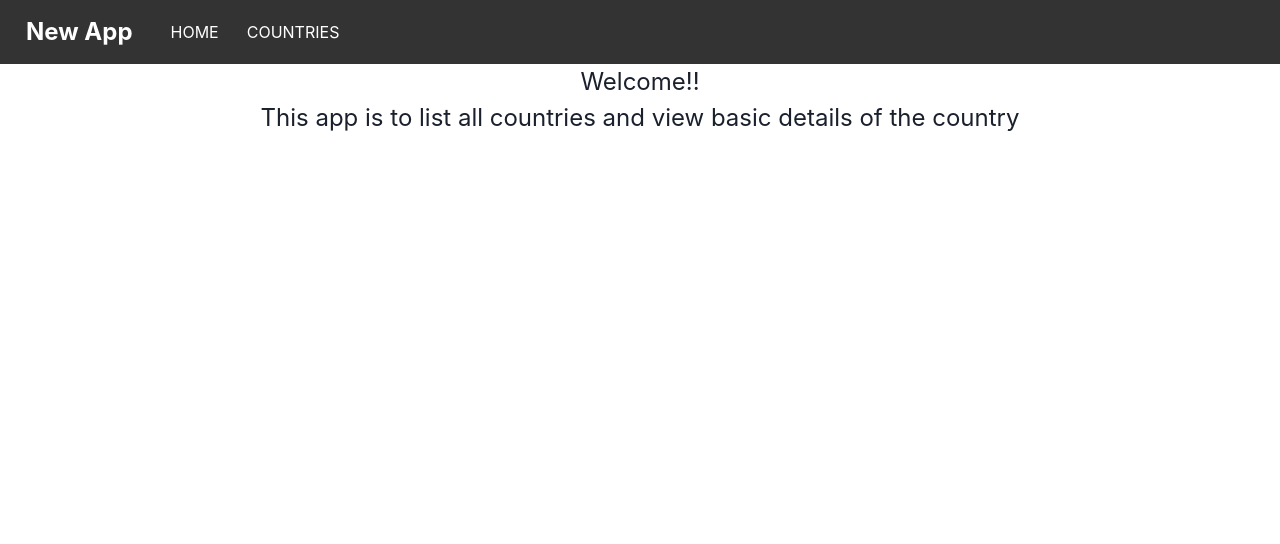
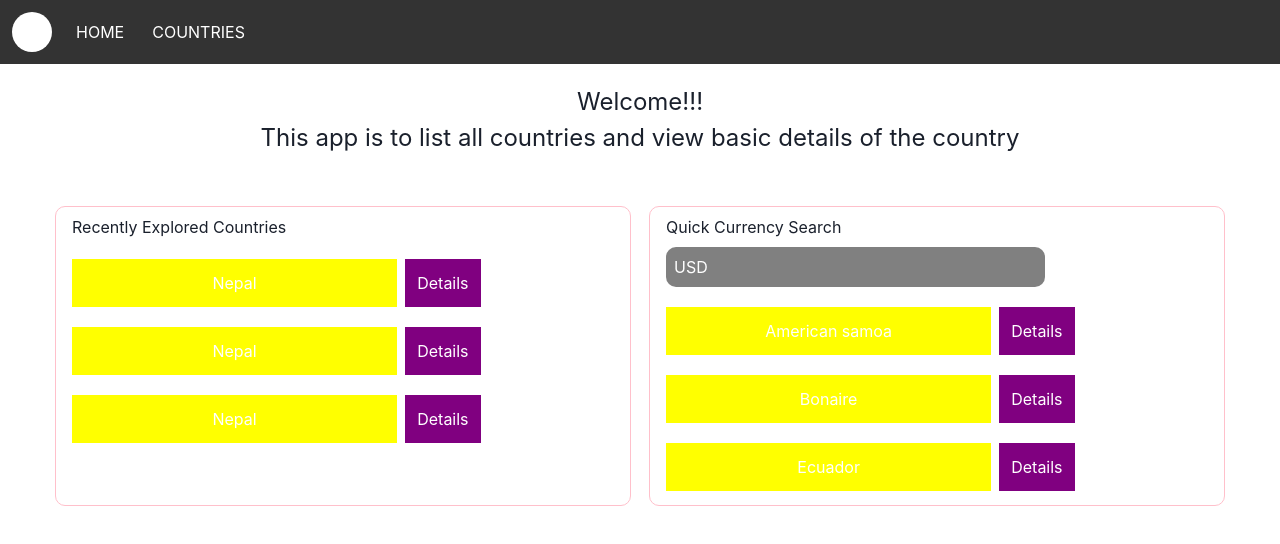
Before and after one commit to surakshagithub/assignmentproject, a React (Create React App) app: page / in a window 1280 px wide. Shown: the top 544 px of the page. Built offline with nearby package versions, Linux system fonts and the light colour scheme.

Commit message:
update Ui

```diff
--- a/src/App.css
+++ b/src/App.css
@@ -1,4 +1,3 @@
 .hoverEffect:hover{
   background-color: rgb(180, 180, 43);
-  font-weight: bold;
 }
--- a/src/App.tsx
+++ b/src/App.tsx
@@ -6,13 +6,16 @@ import Home from './Components/Home';
 import Nopage from './Components/Nopage';
 import Navbar from './Components/Navbar';
 import MainText from './Components/MainText';
+import CountriesCard from './Components/CountriesCard';
+
 
 function App() {
   return (
     < >
       <BrowserRouter>
       <Navbar/>
-      <MainText/>
+      <MainText />
+      <CountriesCard/>
       <Routes>
         <Route path="/" element={<Home />}>
           <Route path="*" element={<Nopage />} />
--- a/src/Components/CountriesCard.js
+++ b/src/Components/CountriesCard.js
@@ -0,0 +1,93 @@
+import React from "react";
+import { Container, HStack, Text, Box, Spacer, Button } from "@chakra-ui/react";
+
+function CountriesCard() {
+  return (
+    <>
+      <HStack m={50}>
+        <Container
+          maxW="xl"
+          border="1px"
+          borderColor="pink"
+          borderRadius="10"
+          height={300}
+        >
+          <Text my={2}>Recently Explored Countries</Text>
+          <center>
+            <HStack my={5} mx={0}>
+              <Box bg="yellow" w="60%" p={3} color="white" mx={0}>
+                <Text>Nepal</Text>
+              </Box>
+              <Box mx={0} bg="purple" color="white" p={3}>
+                Details
+              </Box>
+            </HStack>
+
+            <HStack my={5}>
+              <Box bg="yellow" w="60%" p={3} color="white" mx={0}>
+                <Text>Nepal</Text>
+              </Box>
+              <Box mx={0} bg="purple" p={3}  color="white">
+                Details
+              </Box>
+            </HStack>
+            <HStack my={5}>
+              <Box bg="yellow" w="60%" p={3} color="white" mx={0}>
+                <Text>Nepal</Text>
+              </Box>
+              <Box mx={0} bg="purple"  color="white" p={3}>
+                Details
+              </Box>
+            </HStack>
+          </center>
+        </Container>
+
+        <Container
+          maxW="xl"
+          border="1px"
+          borderColor="pink"
+          borderRadius="10"
+          height={300}
+        >
+
+
+          <Text my={2}>Quick Currency Search</Text>
+
+          <Box bg="gray" w="70%" p={2} color="white" borderRadius="10">
+            USD
+          </Box>
+          <center>
+            <HStack my={5}>
+              <Box bg="yellow" w="60%" p={3} color="white" mx={0}>
+                <Text>American samoa</Text>
+              </Box>
+              <Box mx={0} bg="purple" p={3}  color="white">
+                Details
+              </Box>
+            </HStack>
+
+            <HStack my={5}>
+              <Box bg="yellow" w="60%" p={3} color="white" mx={0}>
+                <Text>Bonaire</Text>
+              </Box>
+              <Box m={0} bg="purple" p={3}  color="white">
+                Details
+              </Box>
+            </HStack>
+            <HStack my={5}>
+              <Box bg="yellow" w="60%" p={3} color="white" mx={0} >
+                <Text>Ecuador</Text>
+              </Box>
+              <Box m={0} bg="purple" p={3}  color="white">
+                Details
+              </Box>
+            </HStack>
+
+          </center>
+        </Container>
+      </HStack>
+    </>
+  );
+}
+
+export default CountriesCard;
--- a/src/Components/MainText.js
+++ b/src/Components/MainText.js
@@ -5,7 +5,7 @@ function MainText() {
   return (
     <>
     <center>
-    <Text fontSize='2xl'> Welcome!!</Text>
+    <Text fontSize='2xl'> Welcome!!!</Text>
     <Text fontSize='2xl'>This app is to list all countries and view basic details of the country</Text>
     </center>
     </>
--- a/src/Components/Navbar.js
+++ b/src/Components/Navbar.js
@@ -1,5 +1,5 @@
 import React from 'react';
-import { Flex, Spacer,Heading, HStack, Box, } from '@chakra-ui/react';
+import { Flex, Spacer,Heading, HStack, Box,Button } from '@chakra-ui/react';
 import { NavLink } from "react-router-dom";
 
 
@@ -7,8 +7,10 @@ import { NavLink } from "react-router-dom";
 function Navbar() {
   return (
     <>
-    <Flex as="nav" p="4px" alignItems="center" bg="blackAlpha.800" color="white">
-   <NavLink to="/"><Heading as="h1" fontSize="2xl" m="0 22px">New App</Heading></NavLink>
+    <Flex as="nav" p="4px" alignItems="center" bg="blackAlpha.800" color="white" mb={5}>
+   {/* <NavLink to="/"><Heading as="h1" fontSize="2xl" m="0 22px">New App</Heading></NavLink> */}
+   <NavLink to="/"><Button borderRadius="100" bg="white" mx={2}></Button></NavLink>
+
    <HStack spacing="12px">
     <NavLink to="/"> <Box  className='hoverEffect' p={4} color='white' fontSize="1xl">HOME</Box></NavLink>
     <NavLink to="/countries"> <Box className='hoverEffect' py={4} color='white' fontSize="1xl">COUNTRIES</Box></NavLink>
```
